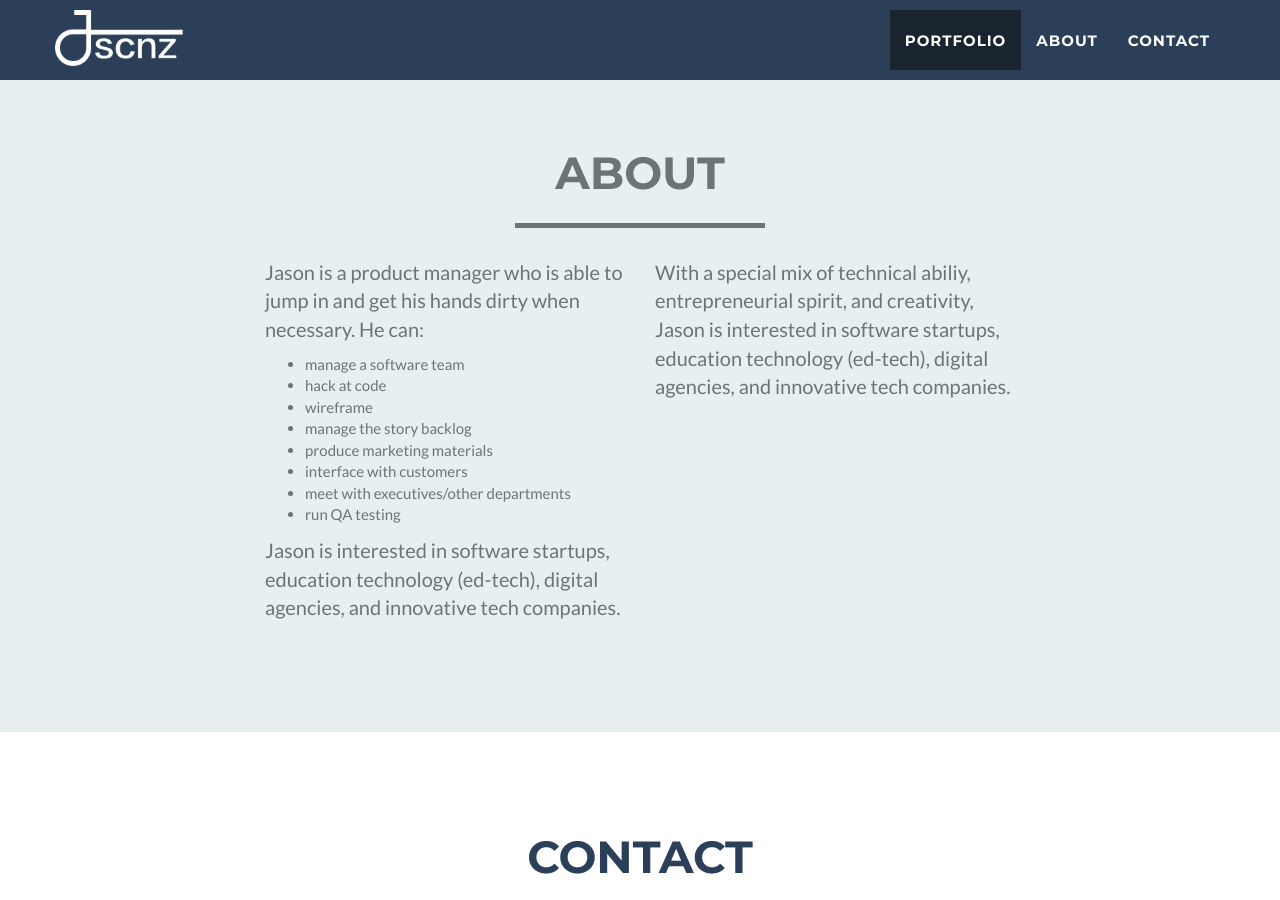
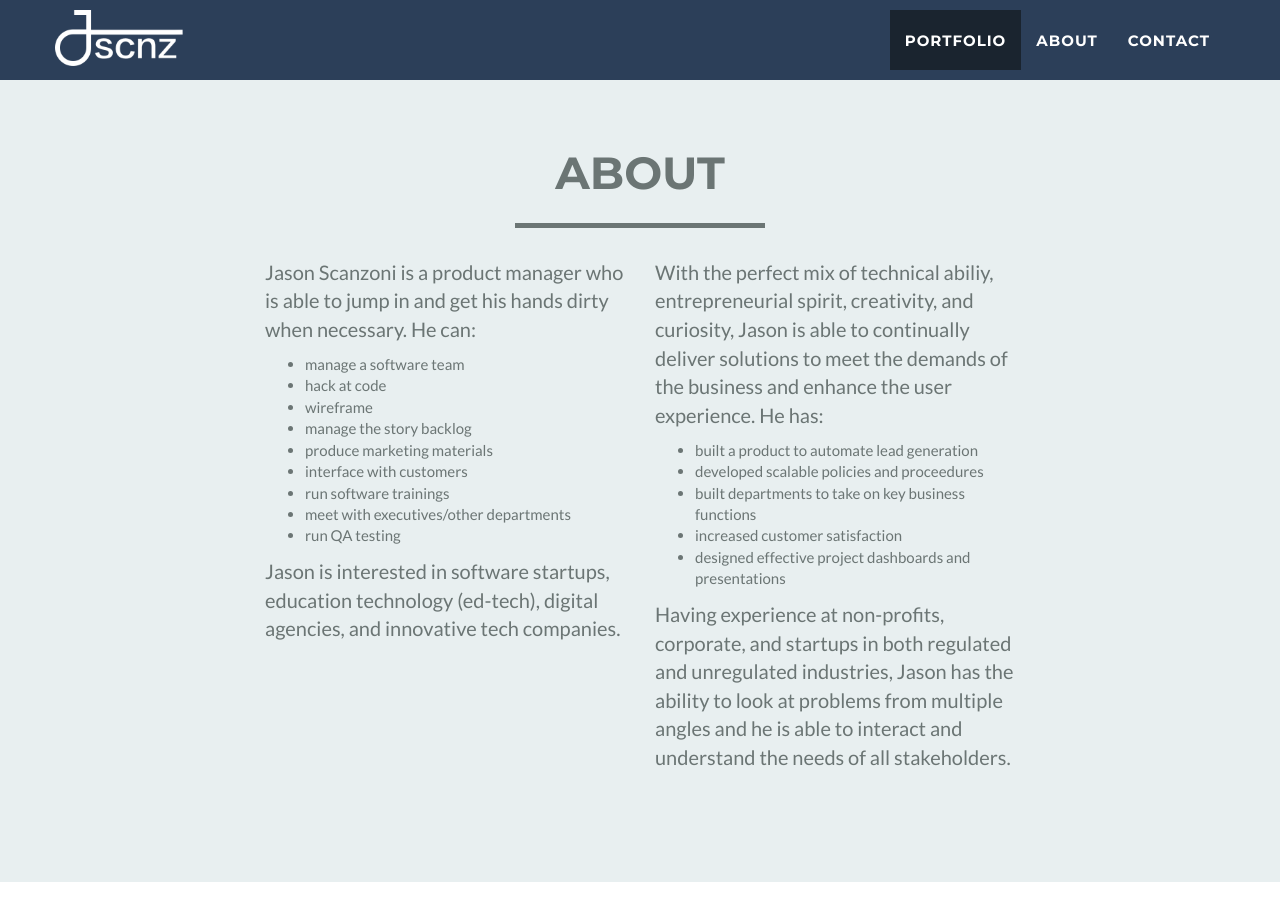
Before and after one commit to jscanzoni/jscanzoni.github.io, a Jekyll site: the page built from index.html, in a window 1280 px wide and 900 px high, scrolled down 1544 px. Built offline with Jekyll 4.4.1, drawn with Linux system fonts in a browser that asks for light colours; some of the changed text lies outside the part shown.

Commit message:
about and title (added bullets)

```diff
--- a/_includes/about.html
+++ b/_includes/about.html
@@ -9,7 +9,7 @@
             </div>
             <div class="row">
                 <div class="col-lg-4 col-lg-offset-2">
-                    <p>Jason is a product manager who is able to jump in and get his hands dirty when necessary. He can:
+                    <p>Jason Scanzoni is a product manager who is able to jump in and get his hands dirty when necessary. He can:
                         <ul>
                             <li>manage a software team</li>
                             <li>hack at code</li>
@@ -17,6 +17,7 @@
                             <li>manage the story backlog</li>
                             <li>produce marketing materials</li>
                             <li>interface with customers</li>
+                            <li>run software trainings</li>
                             <li>meet with executives/other departments</li>
                             <li>run QA testing</li>
                         </ul></p>
@@ -25,7 +26,17 @@
                     </p>
                 </div>
                 <div class="col-lg-4">
-                    <p>With a special mix of technical abiliy, entrepreneurial spirit, and creativity, Jason is interested in software startups, education technology (ed-tech), digital agencies, and innovative tech companies.</p>
+                    <p>With the perfect mix of technical abiliy, entrepreneurial spirit, creativity, and curiosity, Jason is able to continually deliver solutions to meet the demands of the business and enhance the user experience. He has:
+                        <ul>
+                            <li>built a product to automate lead generation</li>
+                            <li>developed scalable policies and proceedures</li>
+                            <li>built departments to take on key business functions</li>
+                            <li>increased customer satisfaction</li>
+                            <li>designed effective project dashboards and presentations</li>
+                        </ul></p>
+                    <p>
+                        Having experience at non-profits, corporate, and startups in both regulated and unregulated industries, Jason has the ability to look at problems from multiple angles and he is able to interact and understand the needs of all stakeholders.
+                    </p>
                 </div>
             </div>
         </div>
--- a/_includes/header.html
+++ b/_includes/header.html
@@ -7,7 +7,7 @@
                     <div class="intro-text">
                         <span class="name">Jason Scanzoni</span>
                         <hr class="star-light">
-                        <span class="skills">Product Manager - Startup Engineer</span>
+                        <span class="skills">Product Manager &bull; Startup Engineer &bull; Project Manager</span>
                     </div>
                 </div>
             </div>
```
